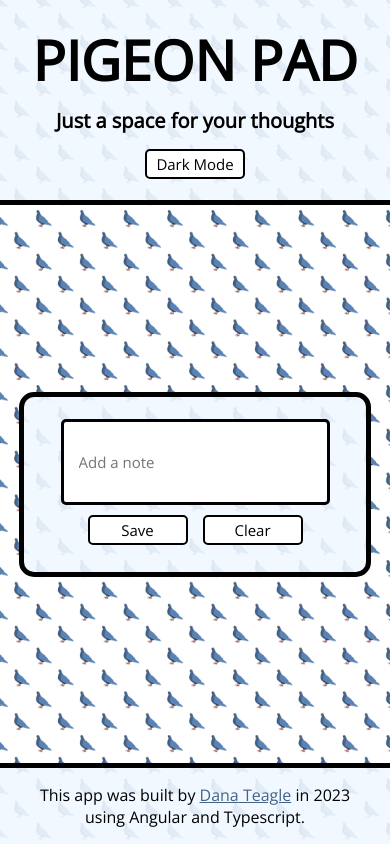
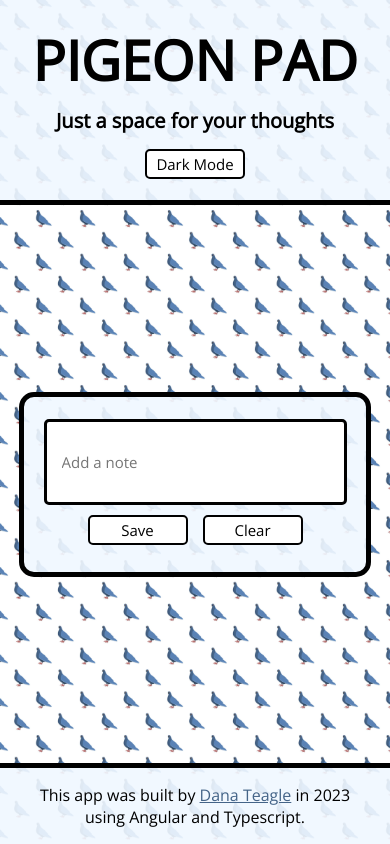
Before and after one commit to torontopubliclibra/note-taken, an Angular app: page / in a window 390 px wide. Built offline with nearby package versions, Linux system fonts and the light colour scheme.

Commit message:
updated textbox width

```diff
--- a/src/app/app.component.scss
+++ b/src/app/app.component.scss
@@ -124,7 +124,7 @@ input[type="text"] {
     background-color: #fff;
     padding: 15px;
     margin: 5px 0px;
-    width: 300px;
+    width: 450px;
     height: 50px;
     border: solid #000 3px;
     border-radius: 5px;
@@ -200,6 +200,7 @@ button {
 }
 @media only screen and (max-width: 768px) {
     .notepad {
+        width: calc(100% - 45px);
         flex-direction: column;
         .buttons {
             padding: 0;
```
